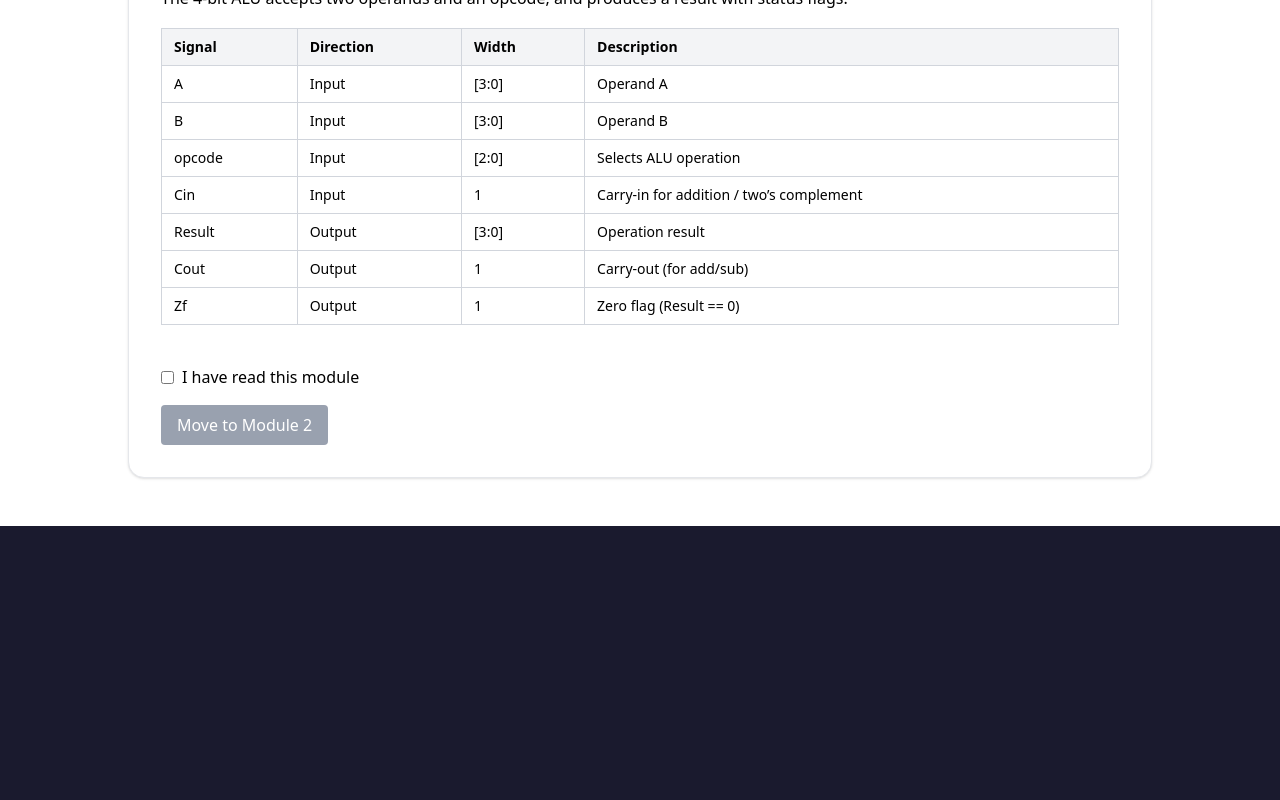
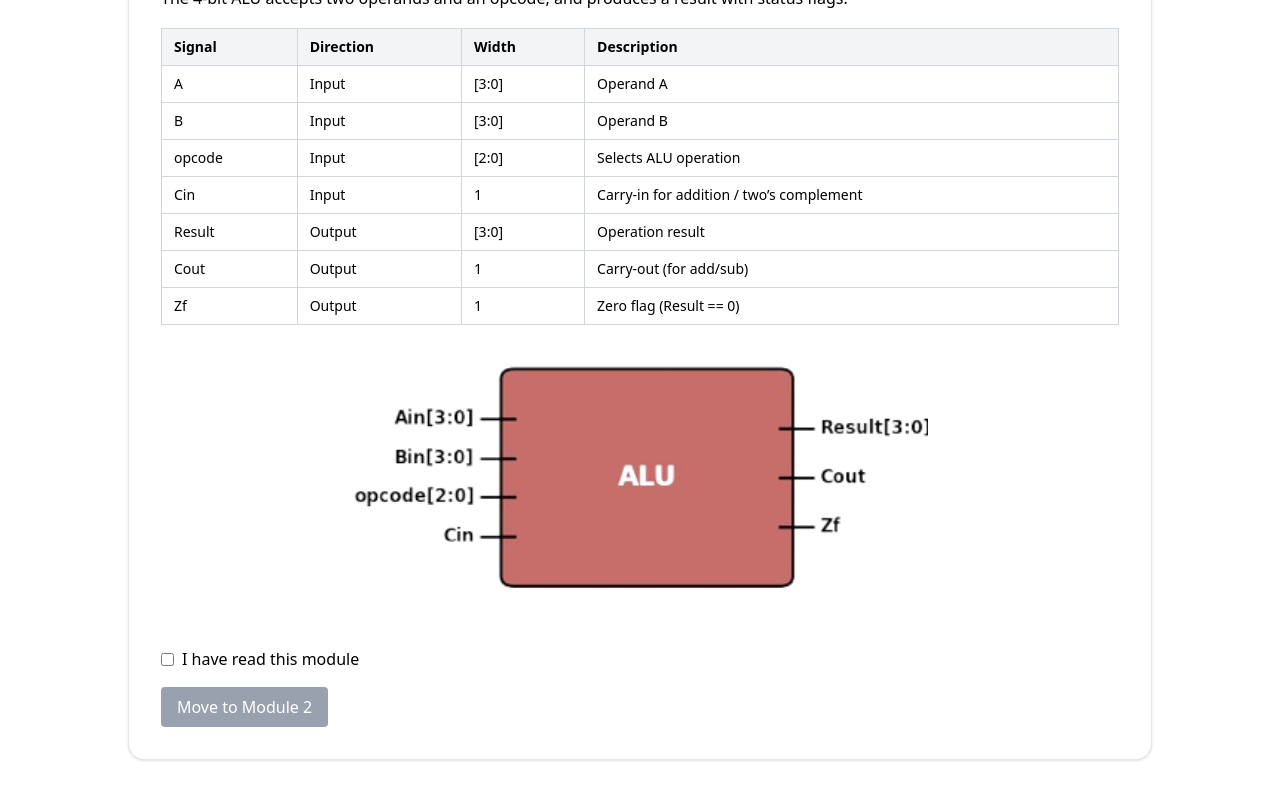
Before and after one commit to atharvab2404/vlsidojo, a Next.js app: page /projects/4-bit-alu in a window 1280 px wide. Shown: the part 973-1773 px from the top of the page. Before the commit the page ends 1499 px from the top, so only its background shows below. Built offline with nearby package versions, Linux system fonts and the light colour scheme; a web font is replaced by a local one.

Commit message:
alu-block diagram added

```diff
--- a/src/app/projects/4-bit-alu/page.tsx
+++ b/src/app/projects/4-bit-alu/page.tsx
@@ -173,7 +173,21 @@ export default function Page() {
                     </tbody>
                     </table>
                 </div>
+
+                {/* Block Diagram Image Below Table */}
+                <div className="mt-6 flex justify-center">
+                    <div className="max-w-xl w-full h-auto overflow-hidden">
+                        <img
+                        src="/images/alu.png"
+                        alt="4-bit ALU Block Diagram"
+                        className="w-full h-auto object-contain"
+                        />
+                    </div>
+                </div>
                 </section>
+
+
+
                 {/* Checkbox & Next Button */}
                 <div className="flex items-center mt-4">
                 <input
```
Also changed, not shown: public/images/alu.png (added).
